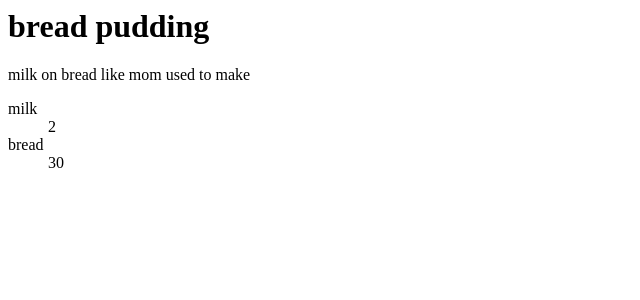
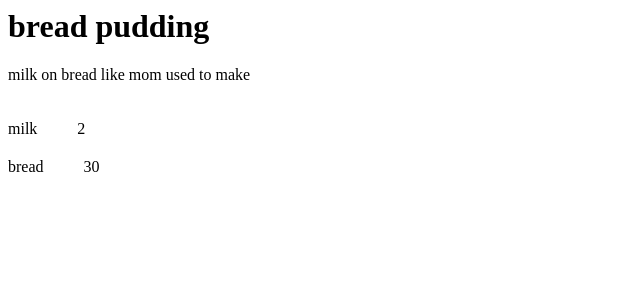
Before and after one commit to Erronsing/kolonial, a Django app: a page that uses myfridge/templates/myfridge/recipe_detail.html in a window 1280 px wide. Shown: the top 300 px of the page, without its empty margins (0-640 px from the left). Run offline with Django 3.2, Linux system fonts and the light colour scheme; data comes from the database, SQL or seed files in the repository.

Commit message:
styling ingredients

```diff
--- /dev/null
+++ b/myfridge/static/myfridge/style.css
@@ -0,0 +1,3 @@
+dt, dd { display: block; float: left; margin-top: 20px; }
+dt { clear: both; }
+dl { overflow: hidden;}
--- a/myfridge/templates/myfridge/recipe_detail.html
+++ b/myfridge/templates/myfridge/recipe_detail.html
@@ -1,3 +1,5 @@
+{% load static %}
+<link rel="stylesheet" type="text/css" href="{% static 'myfridge/style.css' %}" />
 <h1>{{ recipe.title }}</h1>
 <p>{{recipe.description}}</p>
 {% if recipe.ingredients.all %}
```
